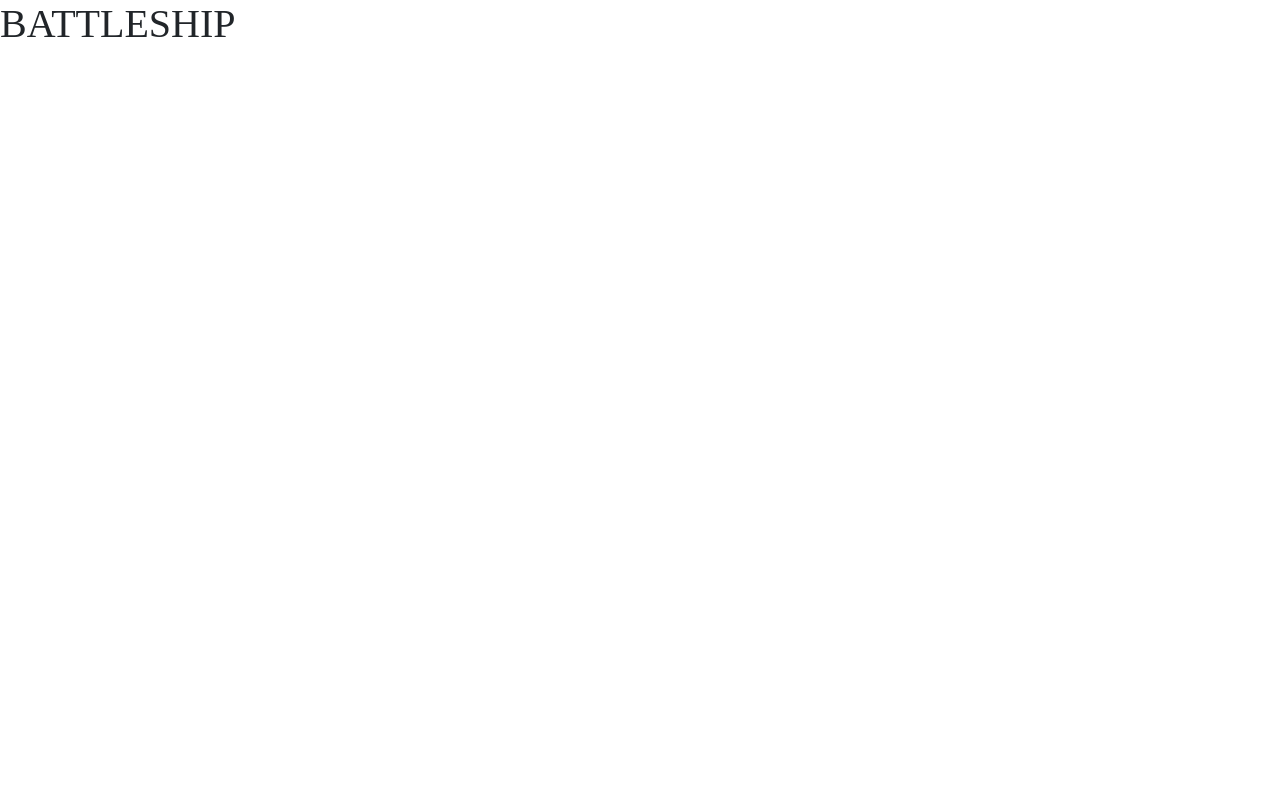
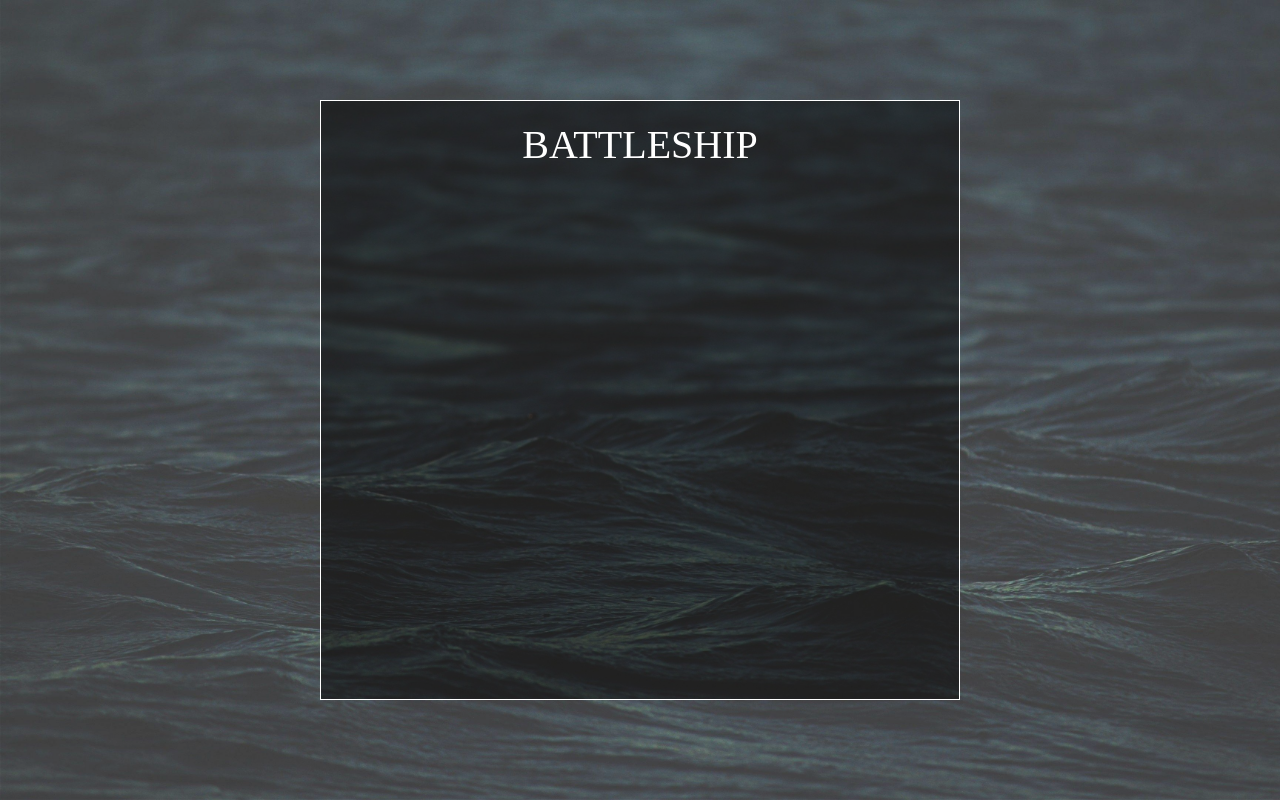
Before and after one commit to rodrafer/battleship, an Angular app: page / in a window 1280 px wide. Built offline with nearby package versions, Linux system fonts and the light colour scheme; a web font is replaced by a local one.

Commit message:
Setting up styles for initial layout

```diff
--- a/src/app/app.component.scss
+++ b/src/app/app.component.scss
@@ -0,0 +1,45 @@
+.background-container {
+    position: relative;
+    height: 100vh;
+    width: 100vw;
+    display: flex;
+    align-items: center;
+    justify-content: center;
+}
+
+.background-container::before {
+    content: "";
+    background-image: url('../assets/dark-ocean.jpg');
+    background-size: cover;
+    position: absolute;
+    top: 0px;
+    right: 0px;
+    bottom: 0px;
+    left: 0px;
+    opacity: 0.8;
+}
+
+.console {
+    position: relative;
+    height: 75vh;
+    width: 50vw;
+    border: 1px solid white;
+
+    .main-title {
+        position: relative;
+        margin-top: 0.5em;
+        text-align: center;
+        color: white;
+    }
+}
+
+.console::before {
+    content: "";
+    background-color: black;
+    position: absolute;
+    top: 0px;
+    right: 0px;
+    bottom: 0px;
+    left: 0px;
+    opacity: 0.5;
+}
```
